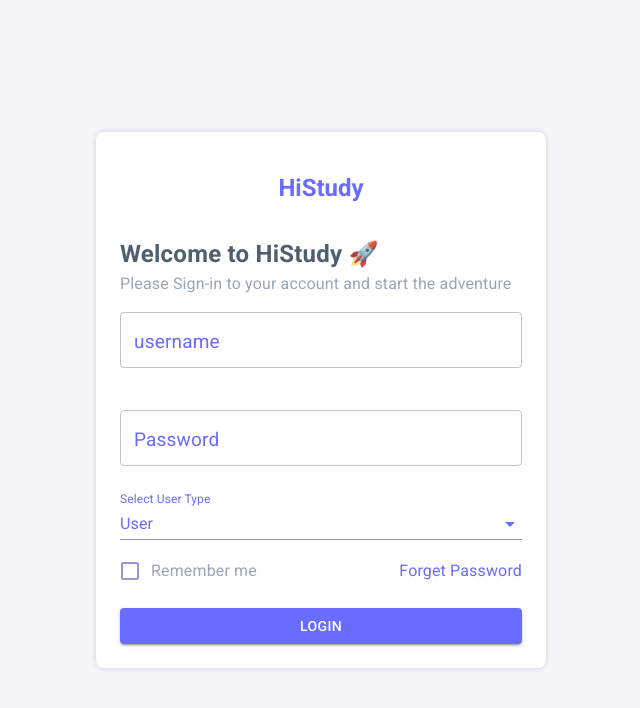
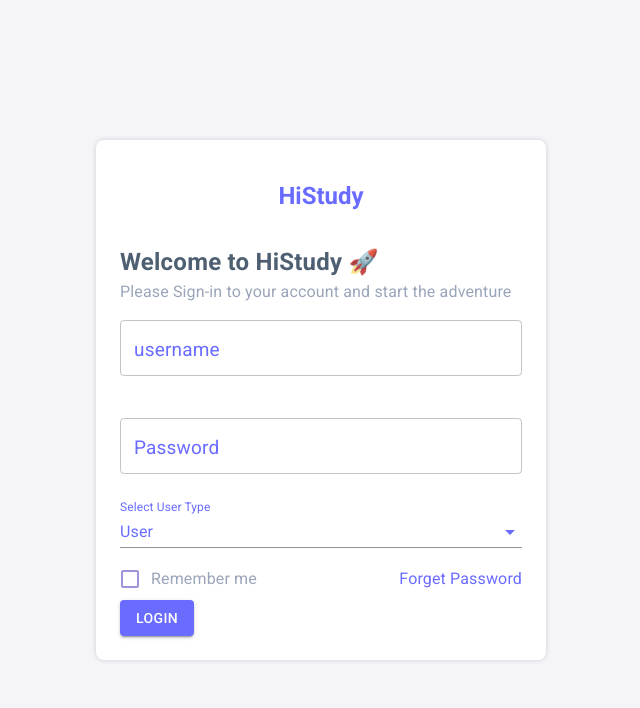
Before and after one commit to AhmedKamal1911/study-app-dashboard, a React (Create React App) app: page /login in a window 1280 px wide. Shown: the top 708 px of the page, without its empty margins (319-959 px from the left). Built offline with nearby package versions, Linux system fonts and the light colour scheme.

Commit message:
fixed- empty icon ui

```diff
--- a/src/components/CourseCard.jsx
+++ b/src/components/CourseCard.jsx
@@ -62,6 +62,7 @@ const CourseCard = ({
           precision={0.5}
           sx={{
             color: "#FF8F3C",
+            // TODO:fix star color in light mode
             "& .css-1tv3chh-MuiRating-icon": {
               color: "rgb(222 ,220 ,220)",
             },
--- a/src/components/LoginForm.jsx
+++ b/src/components/LoginForm.jsx
@@ -129,10 +129,7 @@ const LoginForm = ({ onLogin }) => {
           </Link>
         </Stack>
         <Button
-          fullWidth
-          sx={{
-            mt: 2,
-          }}
+          fullWidthsx={{ mt: 2 }}
           variant="contained"
           type="submit"
           disabled={formik.isSubmitting}
@@ -143,5 +140,4 @@ const LoginForm = ({ onLogin }) => {
     </Box>
   );
 };
-
 export default LoginForm;
--- a/src/pages/DeleteUserPage/DeleteUserPage.jsx
+++ b/src/pages/DeleteUserPage/DeleteUserPage.jsx
@@ -1,4 +1,4 @@
-import { Box } from "@mui/material";
+import { Box, Typography } from "@mui/material";
 
 import withHelmet from "../../components/withHelmet";
 
@@ -18,8 +18,19 @@ const DeleteUserPage = () => {
         style={{
           maxWidth: "600px",
           width: "100%",
+          textAlign: "center",
         }}
-      ></div>
+      >
+        <Typography
+          variant="h5"
+          fontWeight="bold"
+          color="dark"
+          padding="10px"
+          bgcolor="primary.light"
+        >
+          In Progress
+        </Typography>
+      </div>
     </Box>
   );
 };
```
